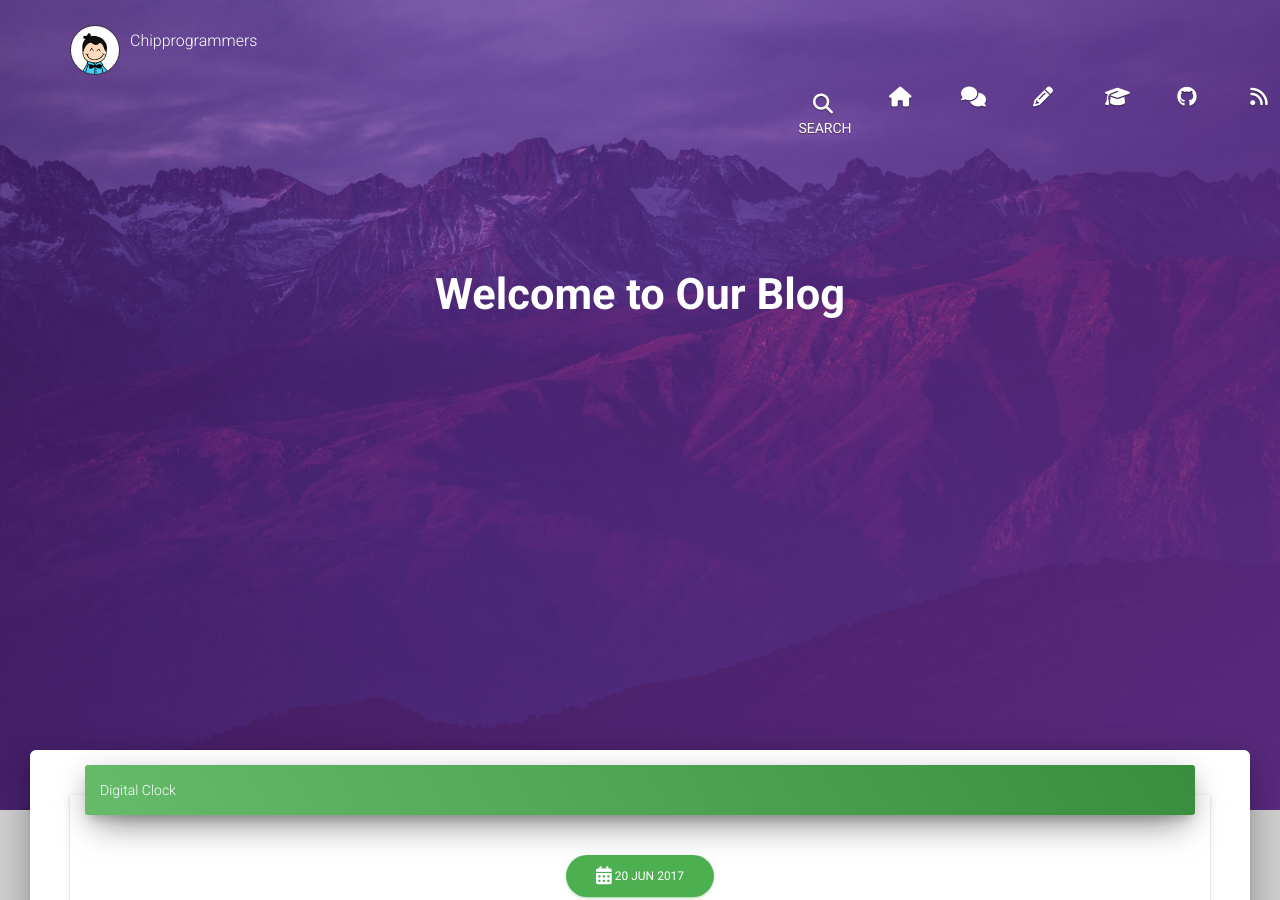
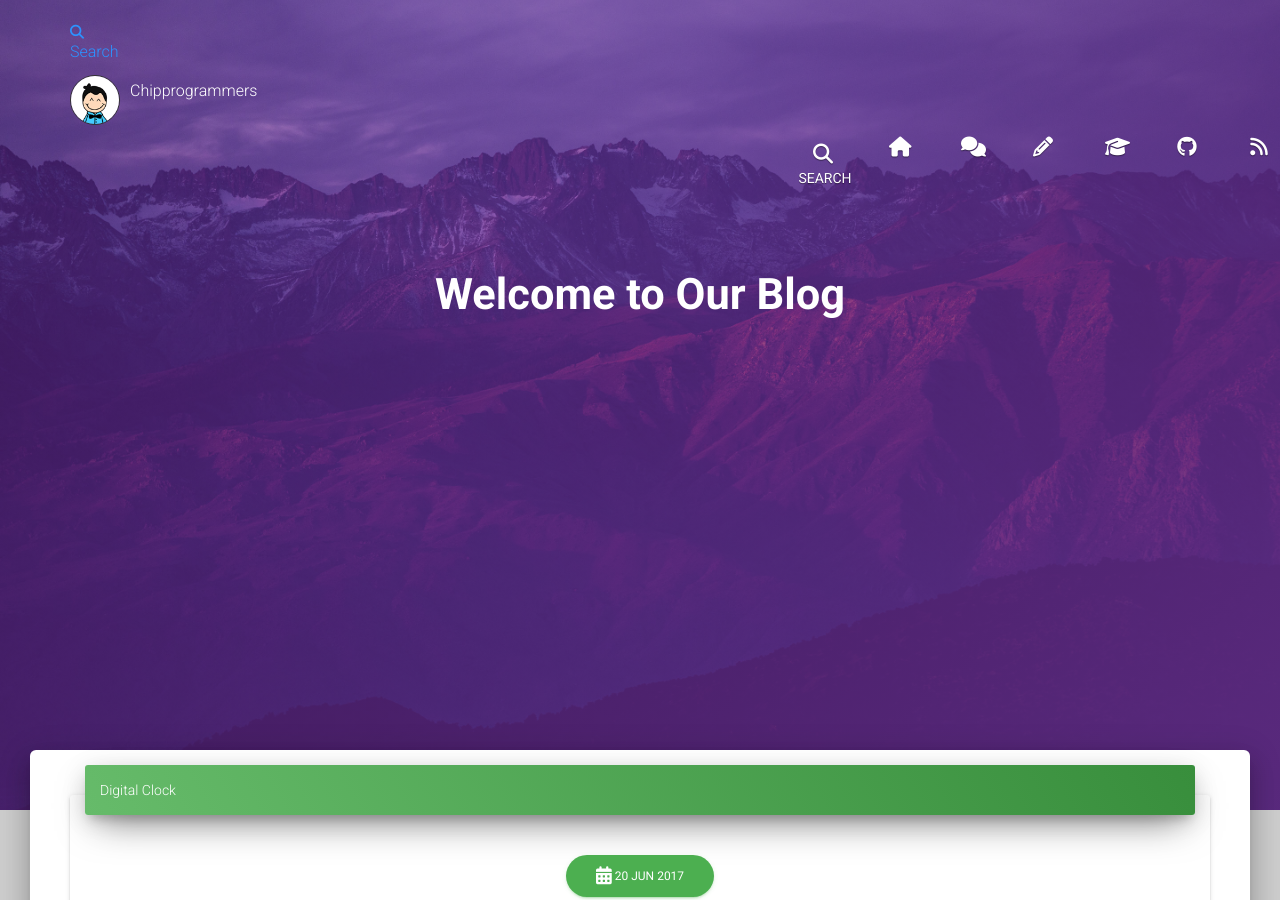
Before and after one commit to tip4programs/imbue, a Jekyll site: the page built from index.html, in a window 1280 px wide and 900 px high. Built offline with Jekyll 4.4.1, drawn with Linux system fonts in a browser that asks for light colours; nearby versions of some CDN libraries; the list of posts is cut into pages by our own code.

Commit message:
Update navbar.html

```diff
--- a/_includes/navbar.html
+++ b/_includes/navbar.html
@@ -1,8 +1,8 @@
 <!-- Navbar -->
 <nav class="navbar navbar-transparent navbar-fixed-top navbar-color-on-scroll">
 	<div class="container">
-		<div class="pull-right">
-			<a href="javascript:void(0);" data-toggle="search" class="sr-only">
+		<div class="center-block">
+			<a href="javascript:void(0);" data-toggle="search" class="hidden-xs">
                             <i class="fa fa-search"></i>
                             <p>Search</p>
                         </a>
```
